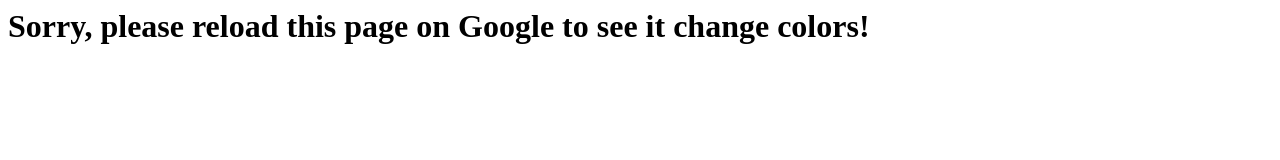
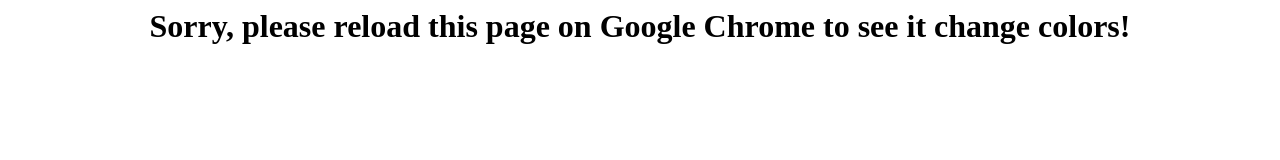
Before and after one commit to Sliicy/ColorFlasher.github.io, a plain HTML site: page index.html in a window 1280 px wide. Drawn offline with Linux system fonts and the light colour scheme.

Commit message:
Update index.html

```diff
--- a/index.html
+++ b/index.html
@@ -2,6 +2,7 @@
 <meta name="theme-color" content="#000000" />
 </head>
 <body>
+<h1 style="text-align: center"></h1>
 <script language="javascript">
 var metaList = document.getElementsByTagName("meta");
 var isChromium = window.chrome, winNav = window.navigator, vendorName = winNav.vendor, isOpera = winNav.userAgent.indexOf("OPR") > -1, isIEedge = winNav.userAgent.indexOf("Edge") > -1, isIOSChrome = winNav.userAgent.match("CriOS");
@@ -13,10 +14,7 @@ if(isIOSChrome){
 	  // is Google Chrome
 } else {
 	   // not Google Chrome
-    var h = document.createElement("H1");
-    var t = document.createTextNode("Sorry, please reload this page on Google to see it change colors!");
-    h.appendChild(t);
-    document.body.appendChild(h);
+	document.getElementsByTagName('h1')[0].innerHTML = "Sorry, please reload this page on Google Chrome to see it change colors!";
 }
 function getRandomColor() {
 	var letters = '0123456789ABCDEF';
```
